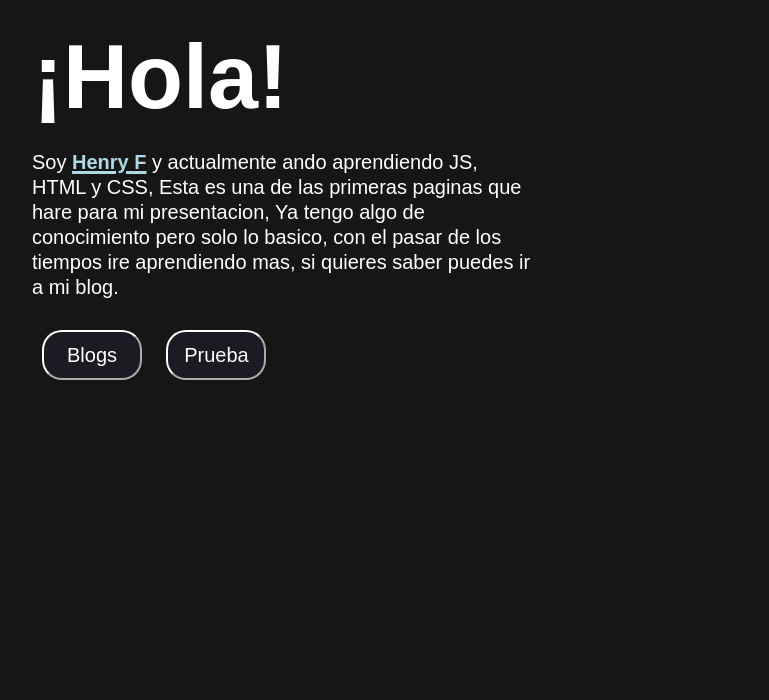
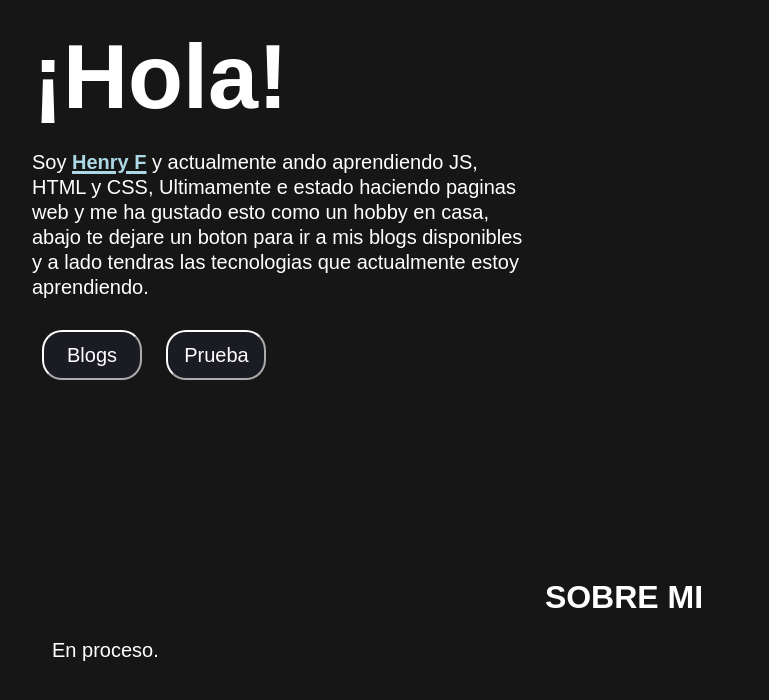
Before and after one commit to ItzHenry1/itzhenry1.github.io, a website: page index.html in a window 1280 px wide. Shown: the part 300-1000 px from the top of the page, 16-785 px from the left. Before the commit the page ends 806 px from the top, so only its background shows below. Drawn offline with Linux system fonts and the light colour scheme.

Commit message:
Cambios a la pagina principal

```diff
--- a/index.html
+++ b/index.html
@@ -5,6 +5,8 @@
     <meta name="viewport" content="width=device-width, initial-scale=1.0">
     <title>Bienvenido estimado</title>
     <link rel="stylesheet" href="style.css" >
+    <meta name="description" content="¡Hola! Soy Henry y esta es mi sitio de presentacion y blogs, puedes ir a mis blogs accediendo a mi pagina web.">
+    <meta name="author" content="Henry">
 </head>
 <body>
     <div class="navegador">
@@ -19,7 +21,7 @@
     <div class="contenedor">
     <div class="card">
         <h1 class="h1-titulo linea">¡Hola!</h1>
-        <p class="linea">Soy <span class="resaltado">Henry F</span> y actualmente ando aprendiendo JS, HTML y CSS, Esta es una de las primeras paginas que hare para mi presentacion, Ya tengo algo de conocimiento pero solo lo basico, con el pasar de los tiempos ire aprendiendo mas, si quieres saber puedes ir a mi blog.</p>
+        <p class="linea">Soy <span class="resaltado">Henry F</span> y actualmente ando aprendiendo JS, HTML y CSS, Ultimamente e estado haciendo paginas web y me ha gustado esto como un hobby en casa, abajo te dejare un boton para ir a mis blogs disponibles y a lado tendras las tecnologias que actualmente estoy aprendiendo.</p>
         <button class="boton linea" onclick="location.href='blogs/'">Blogs</button>
         <button class="boton linea" onclick="location.href='https:/\/\youtube.com'">Prueba</button>
 
@@ -33,5 +35,9 @@
     </div>
     </div>
 </div>
+<div class="sobremi">
+    <h1>SOBRE MI</h1>
+    <p>En proceso.</p>
+</div>
 </body>
 </html>
--- a/style.css
+++ b/style.css
@@ -11,7 +11,6 @@ body {
     margin-top: 150px;
     align-items: center;
 }
-
 #technologies {
     display: flex;
     align-items: center;
@@ -109,3 +108,9 @@ p {
     font-size: 90px;
     margin: 1px;
 }
+
+.sobremi {
+    display: block;
+    text-align: center;
+    padding: 60px;
+}
```
